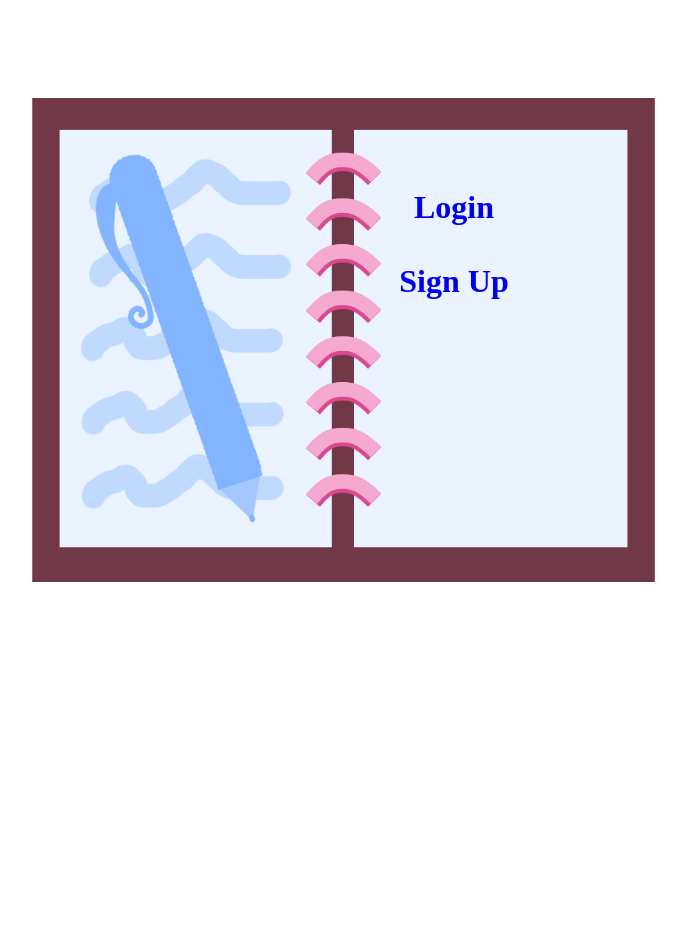
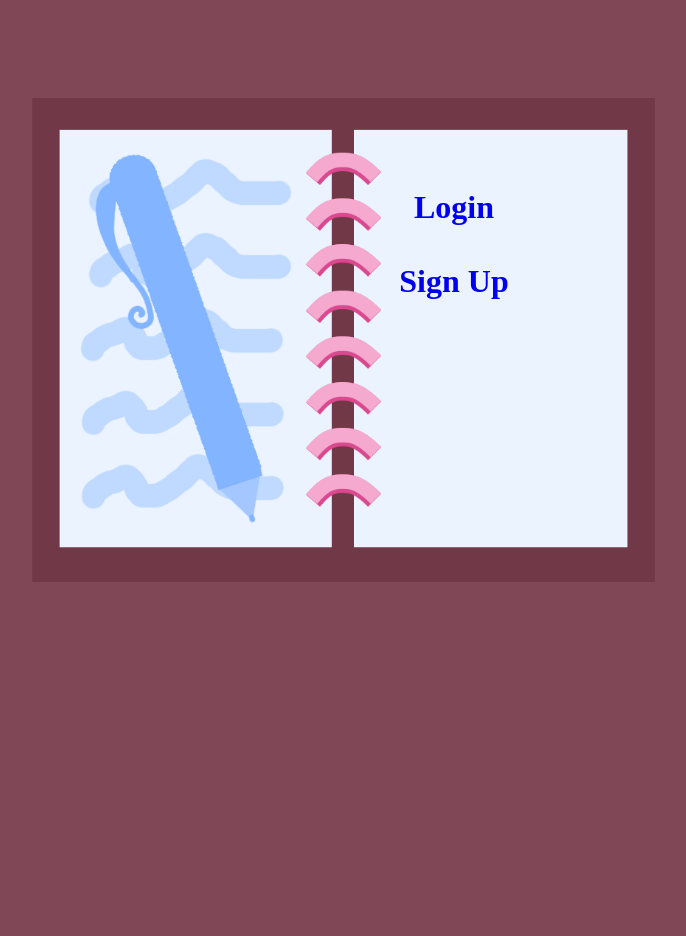
Before and after one commit to kateliberko/VirtualJournal, a Flask app: page / in a window 1280 px wide. Shown: the whole page, without its empty margins (265-951 px from the left). Run offline with Flask 2, Linux system fonts and the light colour scheme.

Commit message:
changed home bg color

```diff
--- a/JournalProject/app/static/home.css
+++ b/JournalProject/app/static/home.css
@@ -3,6 +3,7 @@ body {
     display: grid;
 
 	grid-template-columns: repeat(8, 1fr);
+    background: #804857;
 }
 
 .homepage {
```
